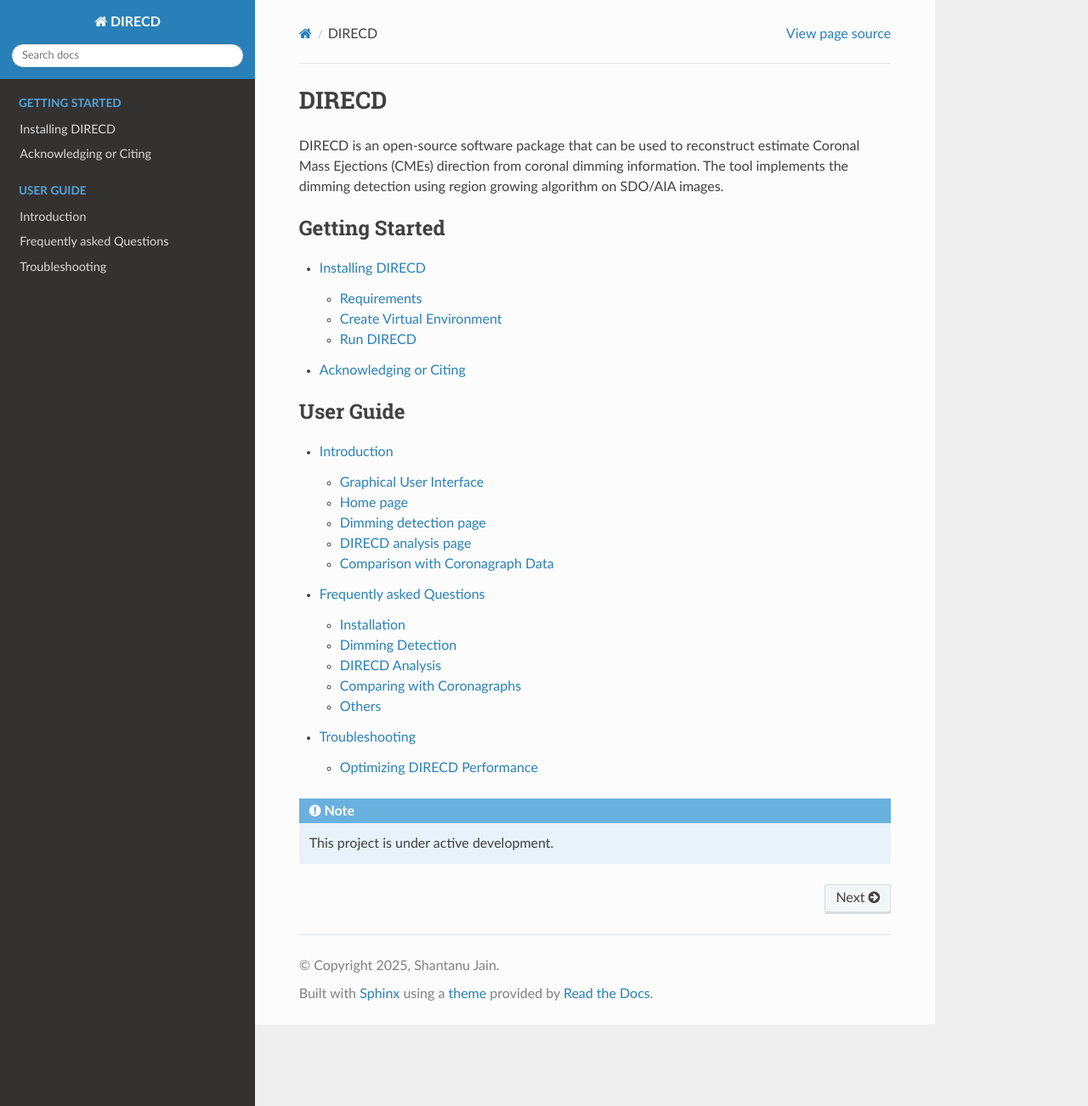
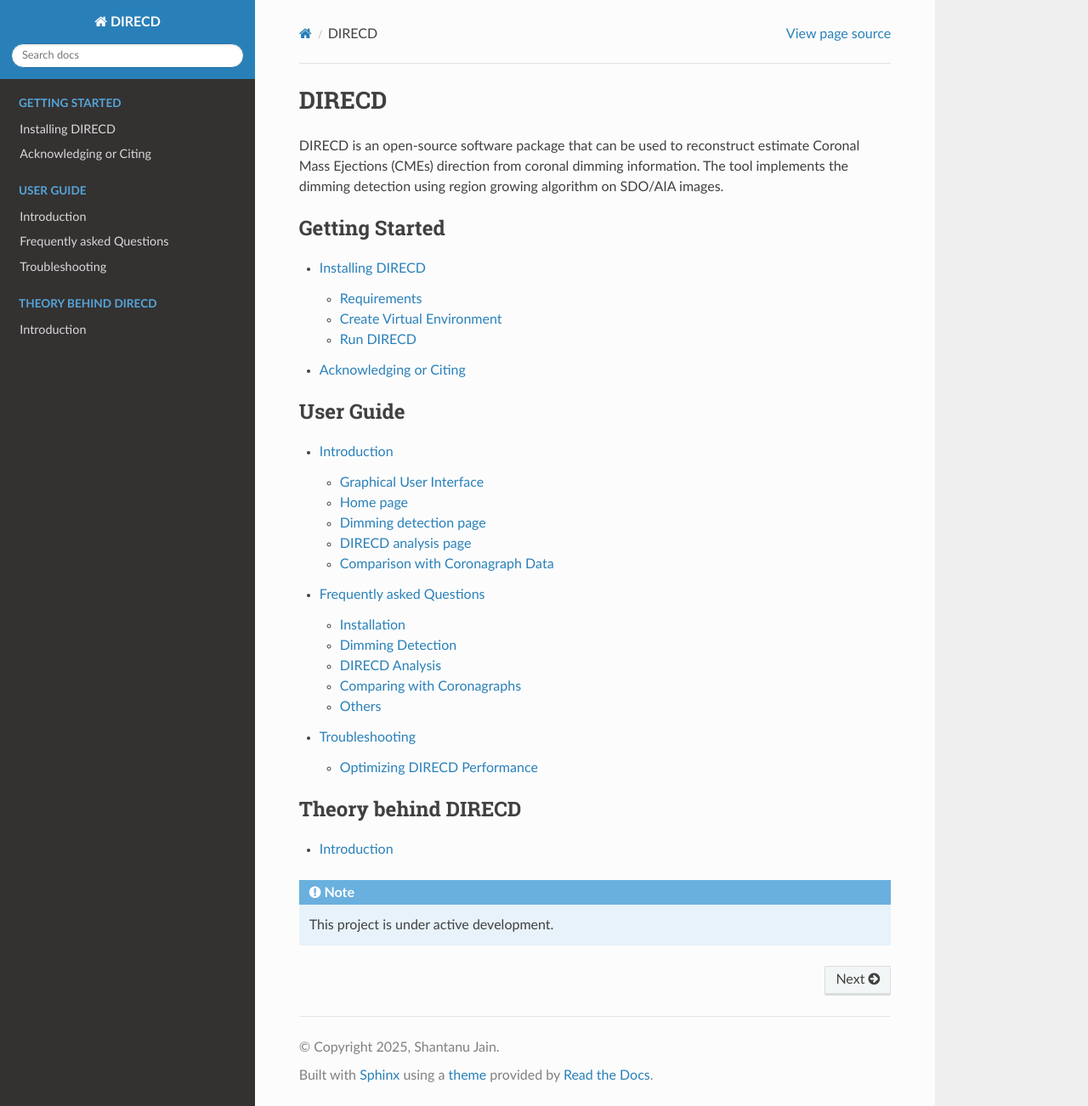
Before and after one commit to jain-shantanu/DIRECD_soft, a Sphinx documentation site: the page built from source/index.rst, in a window 1280 px wide and 1302 px high. Shown: the whole window at 85% size. Built offline with Sphinx 7.4.7 and the Read the Docs theme 3.1.0, drawn with Linux system fonts in a browser that asks for light colours.

Commit message:
Update index.rst

```diff
--- a/source/index.rst
+++ b/source/index.rst
@@ -27,6 +27,12 @@ The tool implements the dimming detection using region growing algorithm on SDO/
    FAQ
    Troubleshooting
 
+.. toctree::
+   :caption: Theory behind DIRECD
+   :maxdepth: 2
+
+   Theory
+
 
 
 
```
